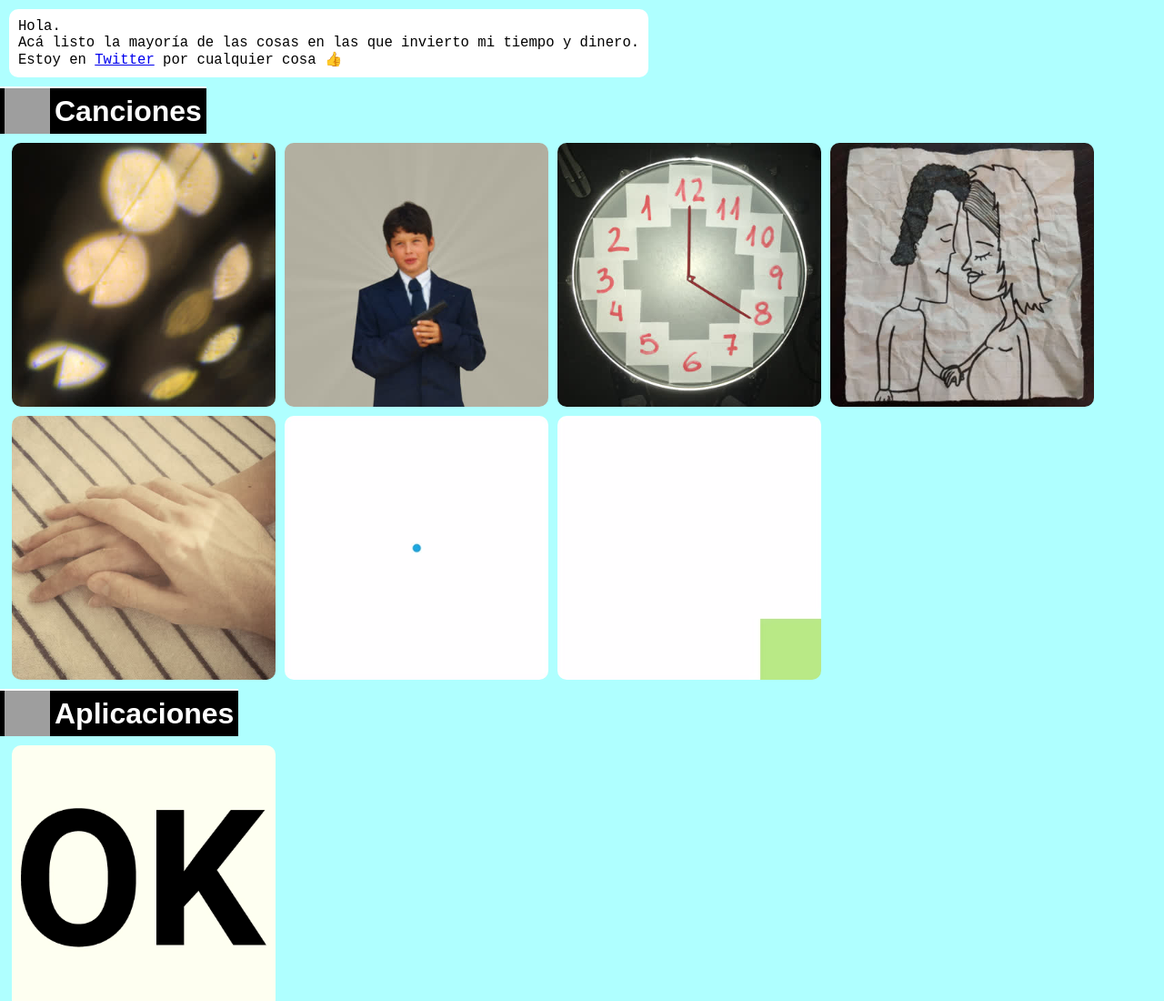
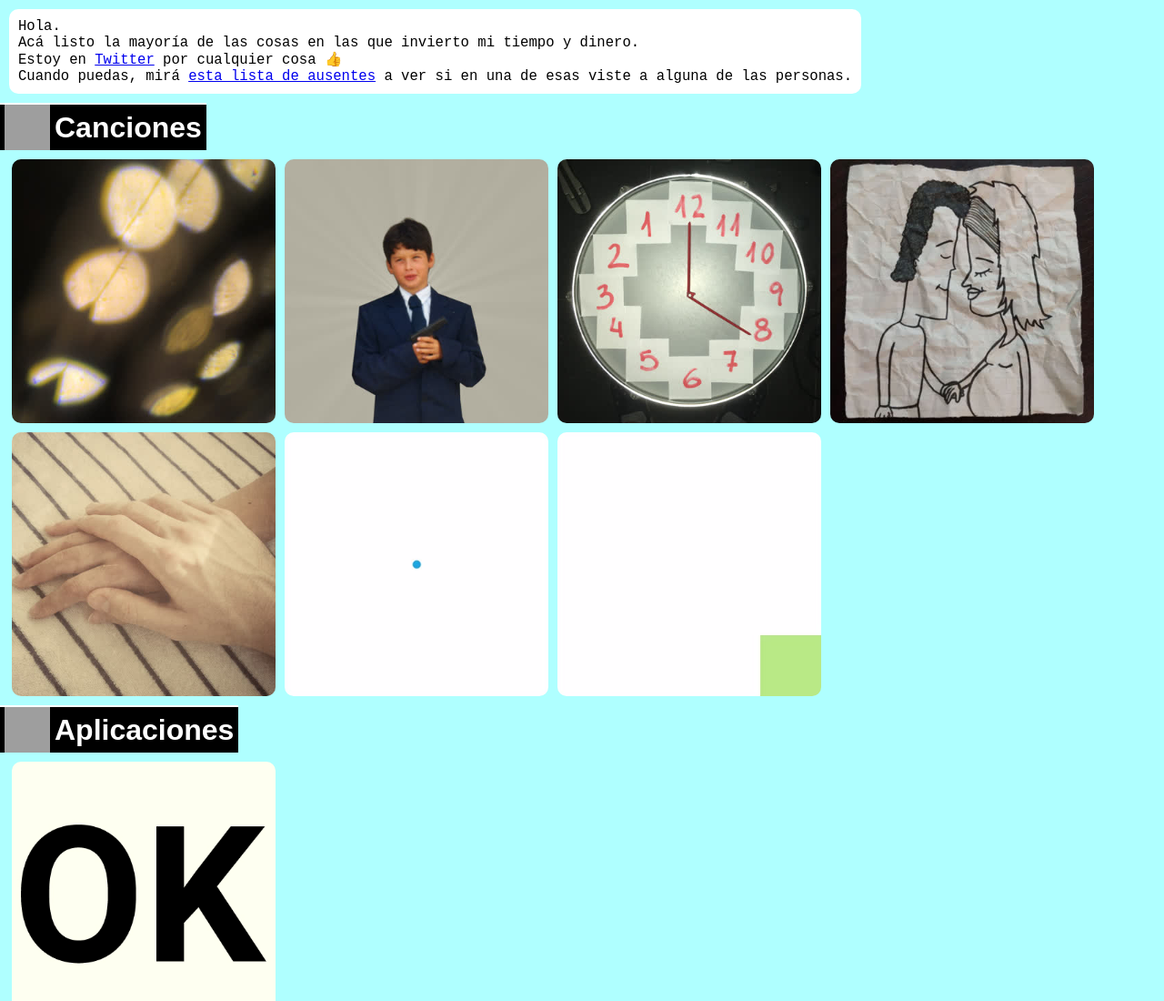
Before and after one commit to stefanocoding/stefanocoding.github.io, a plain HTML site: page index.html in a window 1280 px wide. Shown: the top 1100 px of the page at 91% size. Drawn offline with Linux system fonts and the light colour scheme; grey boxes are pictures that could not be loaded.

Commit message:
lista de ausentes

```diff
--- a/index.html
+++ b/index.html
@@ -84,6 +84,8 @@
       Acá listo la mayoría de las cosas en las que invierto mi tiempo y dinero.
       <br>
       Estoy en <a href='https://twitter.com/stefanohablando'>Twitter</a> por cualquier cosa 👍
+      <br>
+      Cuando puedas, mirá <a href='https://www.minterior.gub.uy/index.php/ausentes'>esta lista de ausentes</a> a ver si en una de esas viste a alguna de las personas.
       </div>
     </div>
     <div class='box categoria'>
```
